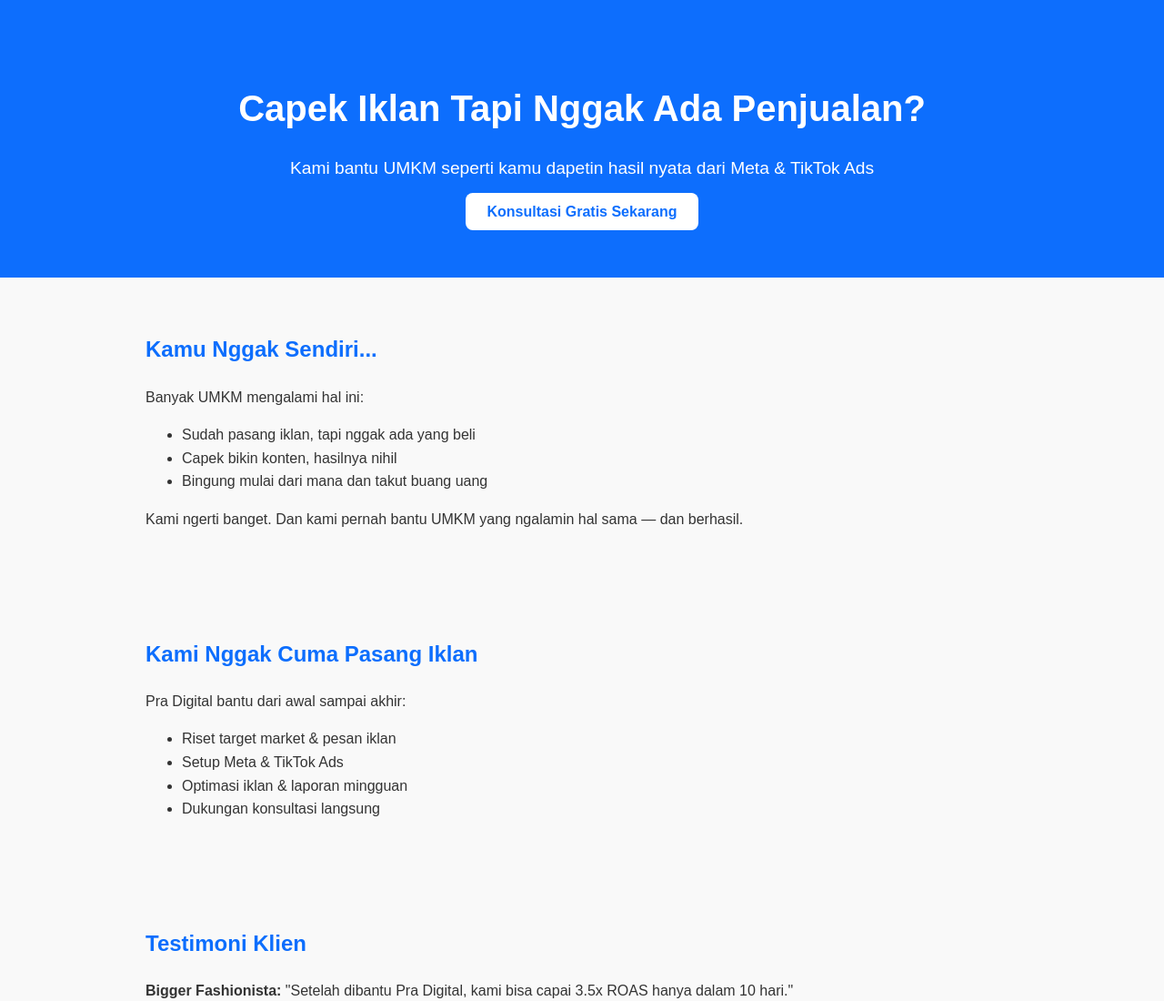
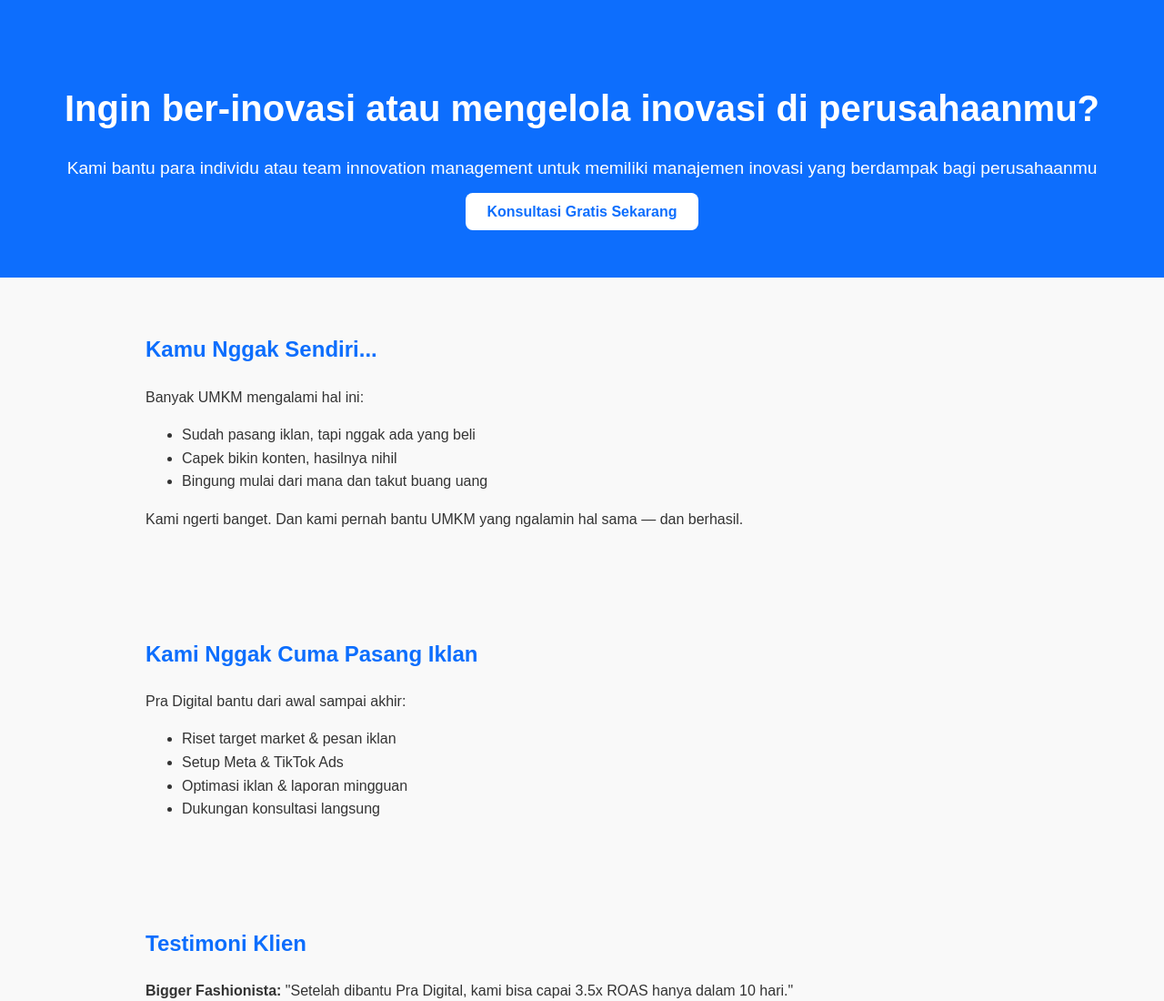
Before and after one commit to prazt97/pra-digital, a plain HTML site: page index.html in a window 1280 px wide. Shown: the top 1100 px of the page at 91% size. Drawn offline with Linux system fonts and the light colour scheme.

Commit message:
pergantian title

```diff
--- a/index.html
+++ b/index.html
@@ -3,7 +3,7 @@
 <head>
   <meta charset="UTF-8">
   <meta name="viewport" content="width=device-width, initial-scale=1">
-  <title>Pra Digital - Jasa Iklan Meta & TikTok</title>
+  <title>Prasetyo - Innovation Provocateur</title>
   <style>
     body {
       font-family: Arial, sans-serif;
@@ -75,8 +75,8 @@
 <body>
 
 <header>
-  <h1>Capek Iklan Tapi Nggak Ada Penjualan?</h1>
-  <p>Kami bantu UMKM seperti kamu dapetin hasil nyata dari Meta & TikTok Ads</p>
+  <h1>Ingin ber-inovasi atau mengelola inovasi di perusahaanmu?</h1>
+  <p>Kami bantu para individu atau team innovation management untuk memiliki manajemen inovasi yang berdampak bagi perusahaanmu</p>
   <a href="https://wa.me/6281234567890" style="background:#fff;color:#0d6efd;padding:12px 24px;border-radius:8px;text-decoration:none;font-weight:bold;">Konsultasi Gratis Sekarang</a>
 </header>
 
```
